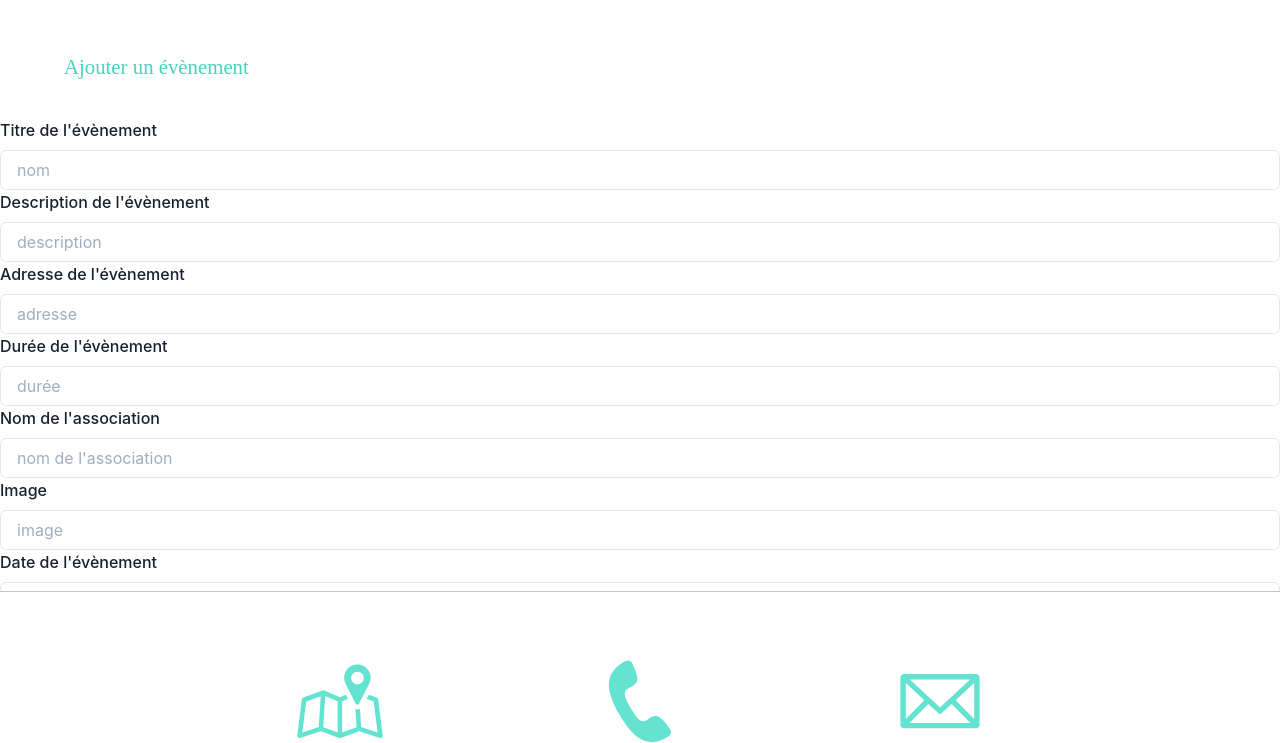
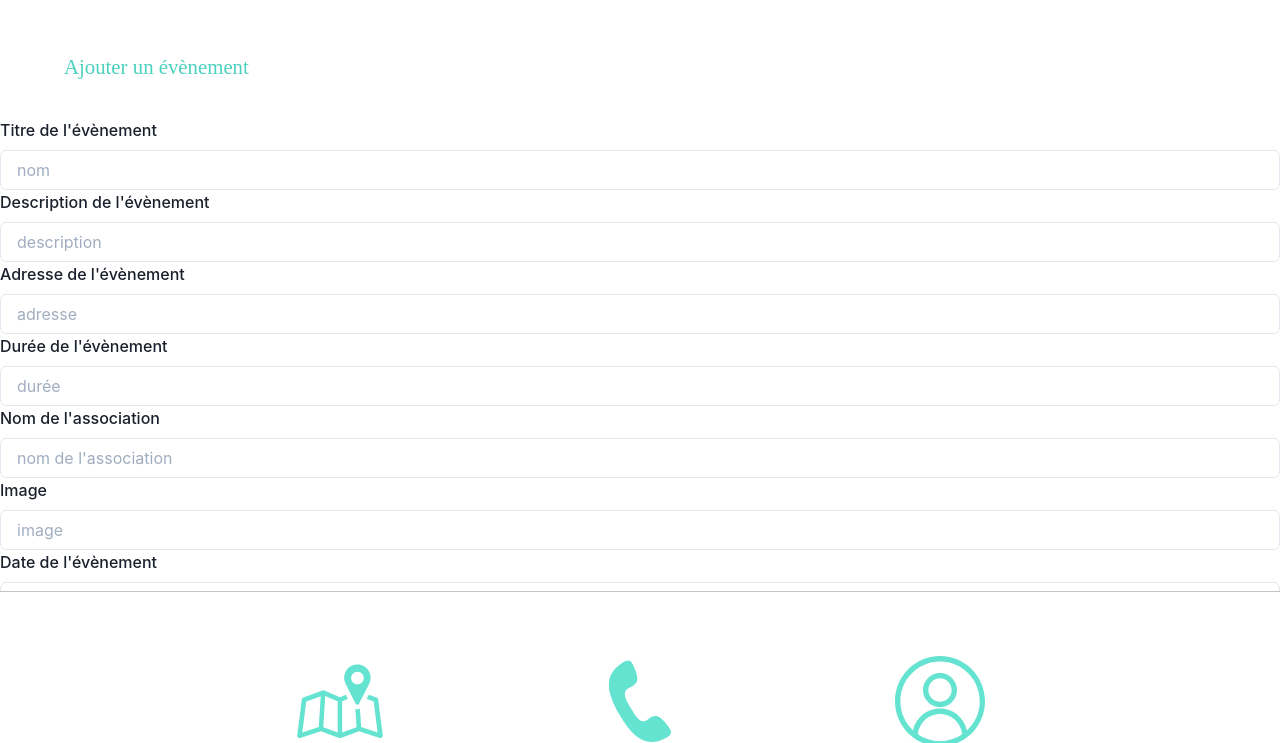
Before and after one commit to lilykr/doogood, a React (Create React App) app: page /profile in a window 1280 px wide. Shown: the part 137-880 px from the top of the page. Built offline with nearby package versions, Linux system fonts and the light colour scheme.

Commit message:
changed navBar

```diff
--- a/src/components/NavBar.jsx
+++ b/src/components/NavBar.jsx
@@ -1,55 +1,43 @@
 import React, { useState } from 'react';
 import { Link, useLocation } from 'react-router-dom';
 import Phone from '../static/phone.svg';
-import Letter from '../static/letter.svg'
+import Profile from '../static/profile.svg'
 import Map from '../static/map.svg';
 import PhoneActive from '../static/phone-active.svg';
-import LetterActive from '../static/letter-active.svg'
+import ProfileActive from '../static/profile-active.svg'
 import MapActive from '../static/map-active.svg';
 import { Flex } from "@chakra-ui/react";
 import ImgNavBar from './ImgNavBar'
 
 
 function NavBar() {
-
-    const [isActive, setIsActive] = useState("")
-
-    const onClick = (value) => {
-        setIsActive(value)
-    }
-
+    const location = useLocation()
 
     return (
         <Flex paddingTop="5%" paddingBottom="5%" marginBottom="4%" borderTop="1px" width= "100%"
             borderColor="#C4C4C4" justifyContent="center" backgroundColor="white" position="fixed">
             <Link to="/">
                 <ImgNavBar
-                    isActive={isActive}
-                    onClick={onClick}
+                    isActive={location.pathname === '/'}
                     Image={Map}
                     ImageActive={MapActive}
                     alt={"map"}
-                    url={"/"}
                 />
             </Link>
-            <Link to="/associations">
+            <Link to={`/associations`}>
                 <ImgNavBar
-                    isActive={isActive}
-                    onClick={onClick}
+                    isActive={location.pathname === `/associations`}
                     Image={Phone}
                     ImageActive={PhoneActive}
                     alt={"phone"}
-                    url={"/associations"}
                 />
             </Link>
-            <Link to="/contacts">
+            <Link to="/profile">
                 <ImgNavBar
-                    isActive={isActive}
-                    onClick={onClick}
-                    Image={Letter}
-                    ImageActive={LetterActive}
-                    alt={"letter"}
-                    url={"/contacts"}
+                    isActive={location.pathname === '/profile'}
+                    Image={Profile}
+                    ImageActive={ProfileActive}
+                    alt={"profile"}
                 />
             </Link>
 
```
Also changed, not shown: 1 other file (tests, documents, lock files or other folders).
